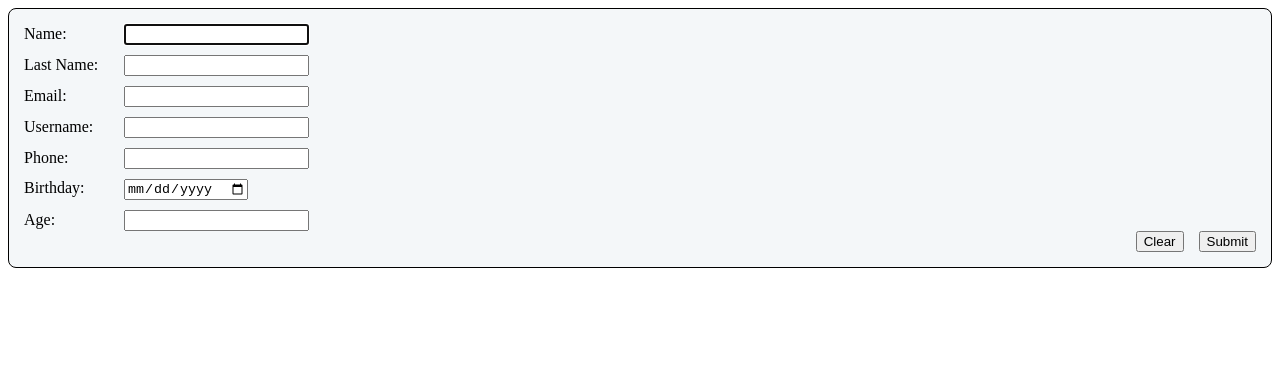
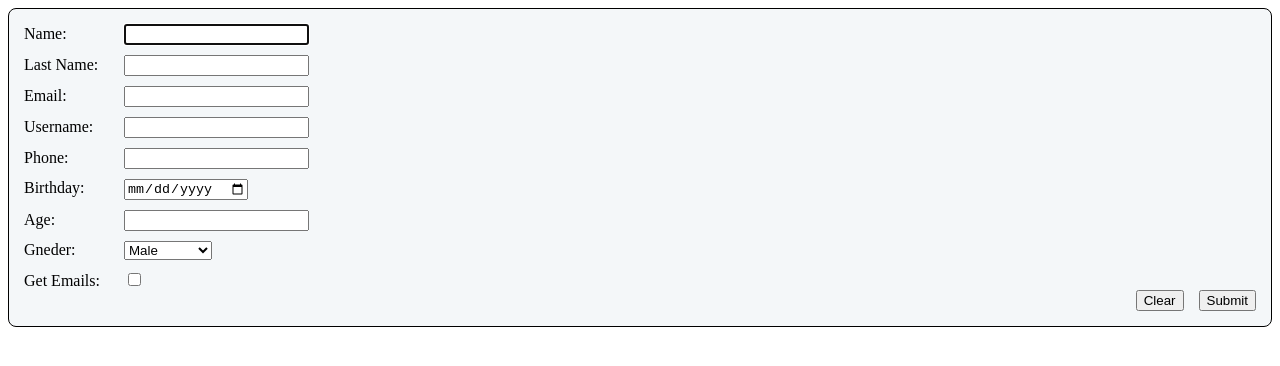
Before and after one commit to raztz15/react-form-library, a React (Vite) app: page / in a window 1280 px wide. Shown: the top 366 px of the page. Built offline with nearby package versions, Linux system fonts and the light colour scheme.

Commit message:
Adding select functionality to form && adding checkbox check to form

```diff
--- a/src/components/form/Form.tsx
+++ b/src/components/form/Form.tsx
@@ -1,5 +1,5 @@
 import { useEffect, useRef, useState } from 'react'
-import { IForm } from '../../interfaces'
+import { IForm, InputType } from '../../interfaces'
 import './Form.css'
 
 export const Form = ({ inputs, buttons }: IForm) => {
@@ -16,7 +16,8 @@ export const Form = ({ inputs, buttons }: IForm) => {
     }, [])
 
     const handleChange = (e: React.ChangeEvent<HTMLInputElement>) => {
-        const { name, value } = e.target
+        const { name, value, checked } = e.target
+
         const inputValidation = inputs.find(input => input.id === name)?.validation
 
         setErrors(prevErrors => ({ ...prevErrors, [name]: null }))
@@ -25,7 +26,7 @@ export const Form = ({ inputs, buttons }: IForm) => {
             const { errorMessage } = inputValidation
             setErrors(prevErrors => ({ ...prevErrors, [name]: errorMessage }))
         } else {
-            setForm(prevForm => ({ ...prevForm, [name]: value }))
+            setForm(prevForm => ({ ...prevForm, [name]: checked !== undefined ? checked : value }))
         }
     }
 
@@ -58,9 +59,9 @@ export const Form = ({ inputs, buttons }: IForm) => {
 
     return <form className="form--container">
         <div className='inputs--container'>
-            {inputs.map(({ label, inputType: type, id, validation, required }, index) => <div key={id}>
+            {inputs.map(({ label, inputType: type, id, validation, required, options }, index) => <div key={id}>
                 <label htmlFor={id}>{label}: </label>
-                <input
+                {type !== InputType.Select ? <input
                     type={type}
                     id={id}
                     name={id}
@@ -69,7 +70,9 @@ export const Form = ({ inputs, buttons }: IForm) => {
                     pattern={validation?.regex.source}
                     ref={index === 0 ? inputRef : undefined}
                     style={{ borderColor: errors[id] ? 'red' : '' }}
-                />
+                /> : <select id={id} name={id}>
+                    {options?.map(option => <option key={option}>{option}</option>)}
+                </select>}
                 {errors[id] && <div className='input-error-message'>{validation?.errorMessage}</div>}
             </div>)}
         </div>
--- a/src/components/form/FormData.ts
+++ b/src/components/form/FormData.ts
@@ -61,6 +61,17 @@ export const inputs: IInput[] = [
         inputType: InputType.Number,
         label: "Age",
     },
+    {
+        id: 'gender',
+        inputType: InputType.Select,
+        label: "Gneder",
+        options: ['Male', 'Female', 'Non-binary']
+    },
+    {
+        id: 'getEmails',
+        inputType: InputType.Checkbox,
+        label: "Get Emails",
+    },
 ]
 
 export const buttons: IButton[] = [
--- a/src/interfaces.ts
+++ b/src/interfaces.ts
@@ -16,6 +16,7 @@ export interface IInput {
     label: string
     validation?: { regex: RegExp, errorMessage: string }
     required?: boolean
+    options?: string[]
 }
 
 export interface IButton {
```
